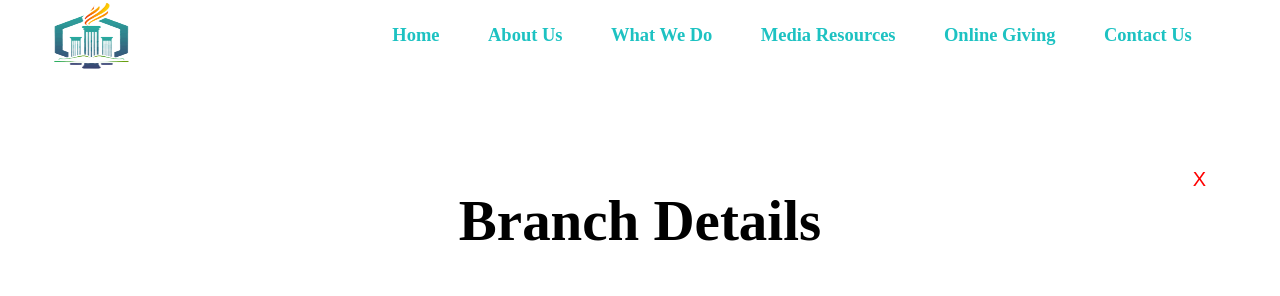
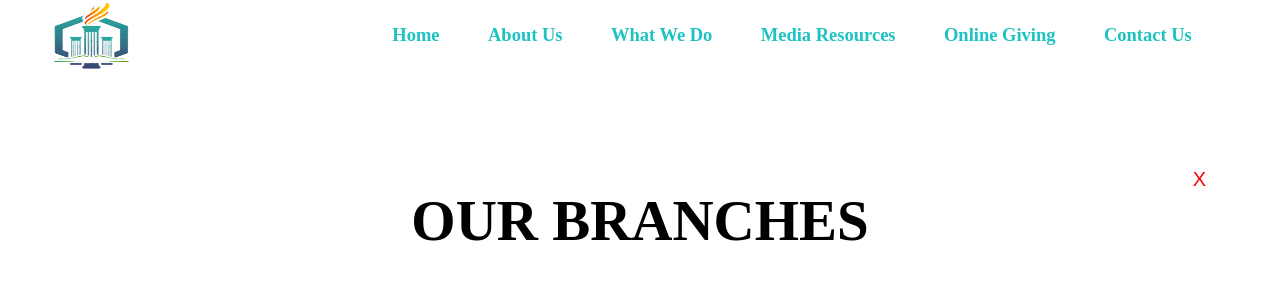
Before and after one commit to Iydeejames/Fortress-of-hope, a React (Create React App) app: page / in a window 1280 px wide. Both pictures are taken after a click on the button "Branches". Shown: the part 1929-2225 px from the top of the page. Built offline with nearby package versions, Linux system fonts and the light colour scheme; grey boxes are pictures that could not be loaded.

Commit message:
Update FindBranch.js

```diff
--- a/src/components/FindBranch.js
+++ b/src/components/FindBranch.js
@@ -27,7 +27,7 @@ const FindBranch = () => {
               <button className="close-button" onClick={handleCloseDetails}>
                 X
               </button>
-              <h2 className='heading'>Branch Details</h2>
+              <h2 className='heading'>OUR BRANCHES</h2>
               <div className="branch-details">
                 {/* content here */}
                 <div className="branch-item">
```
